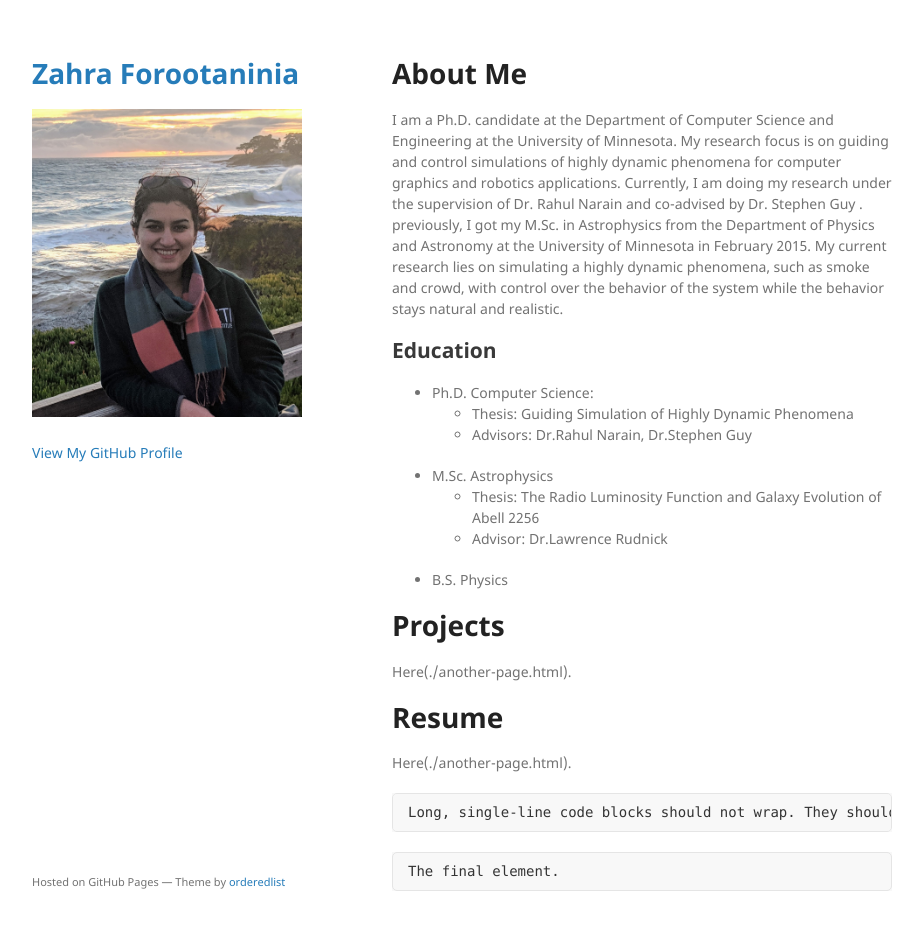
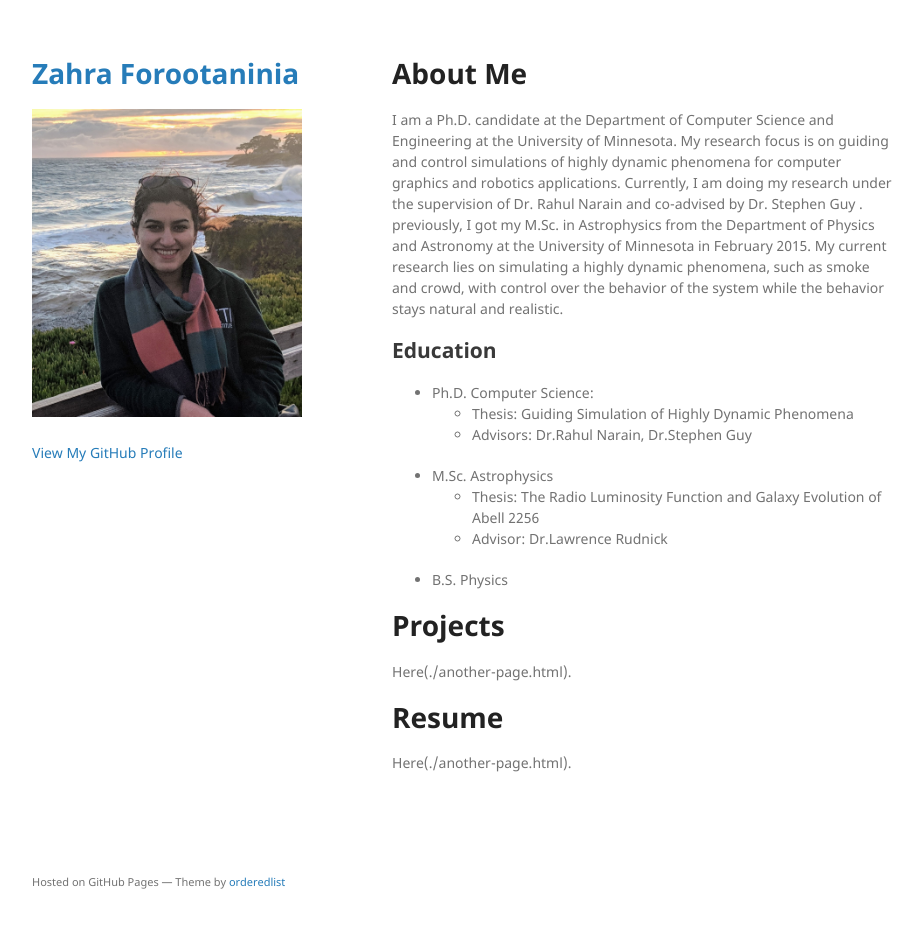
Before and after one commit to zahraforootaninia/zahraforootaninia.github.io, a Jekyll site: the page built from index.md, in a window 1280 px wide and 961 px high. Shown: the top 930 px of the window, without its empty margins (178-1101 px from the left). Built offline with Jekyll 4.4.1, drawn with Linux system fonts in a browser that asks for light colours; the repository's description, which GitHub fills in, is left out; our own code applies the rules of GitHub Pages for plain Markdown files.

Commit message:
Update index.md

````diff
--- a/index.md
+++ b/index.md
@@ -134,7 +134,7 @@ end
 <dd>Japan</dd>
 <dt>Color</dt>
 <dd>Green</dd>
-</dl> -->
+</dl>
 
 ```
 Long, single-line code blocks should not wrap. They should horizontally scroll if they are too long. This line should be long enough to demonstrate this.
@@ -143,3 +143,4 @@ Long, single-line code blocks should not wrap. They should horizontally scroll i
 ```
 The final element.
 ```
+-->
````
